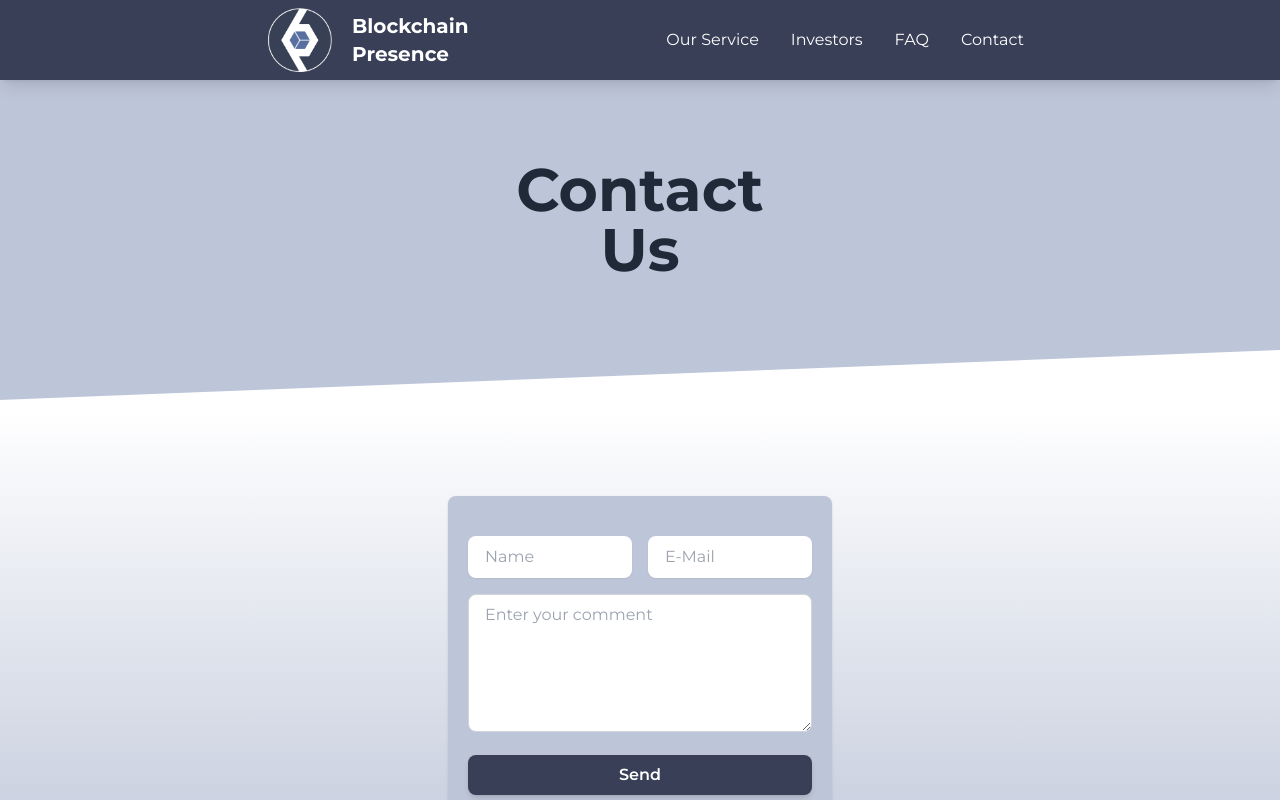
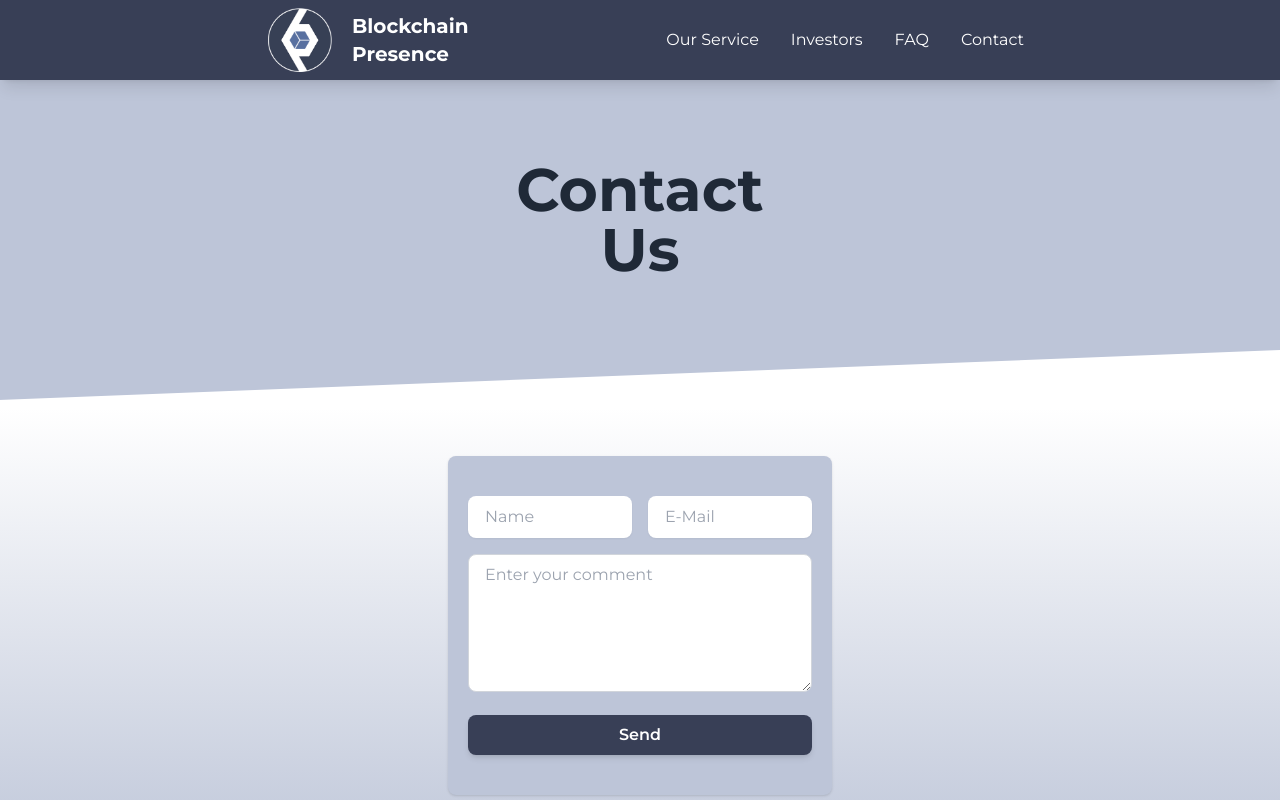
Before and after one commit to migub/BCP-Website-Next, a Next.js app: page /contact in a window 1280 px wide. Shown: the top 800 px of the page. Built offline with nearby package versions, Linux system fonts and the light colour scheme.

Commit message:
overflow hidden on faq page

```diff
--- a/components/sections/contact/ContactForm.js
+++ b/components/sections/contact/ContactForm.js
@@ -11,7 +11,7 @@ const ContactForm = () => {
         name="EmailForm"
         className="flex w-full max-w-sm m-auto space-x-3"
       >
-        <div className="w-full max-w-2xl px-5 py-10 m-auto mt-10 bg-[#BDC5D8] rounded-lg shadow">
+        <div className="w-full max-w-2xl px-5 py-10 m-auto  bg-[#BDC5D8] rounded-lg shadow">
           {/* <div className="mb-6 text-3xl font-light text-center text-gray-800 dark:text-white">
             Contact us !
           </div> */}
--- a/pages/faq.js
+++ b/pages/faq.js
@@ -11,7 +11,7 @@ const Faq = () => {
           </h1>
           <p
             style={{ lineHeight: "1.1" }}
-            className="mt-8 text-2xl text-left text-gray-700 sm:text-left"
+            className="mt-8 overflow-hidden text-2xl text-left text-gray-700 sm:text-left"
           >
             You can find answers to some frequently asked questions below. Feel
             free to reach out to us at info@blockchainpresence.net for any
```
